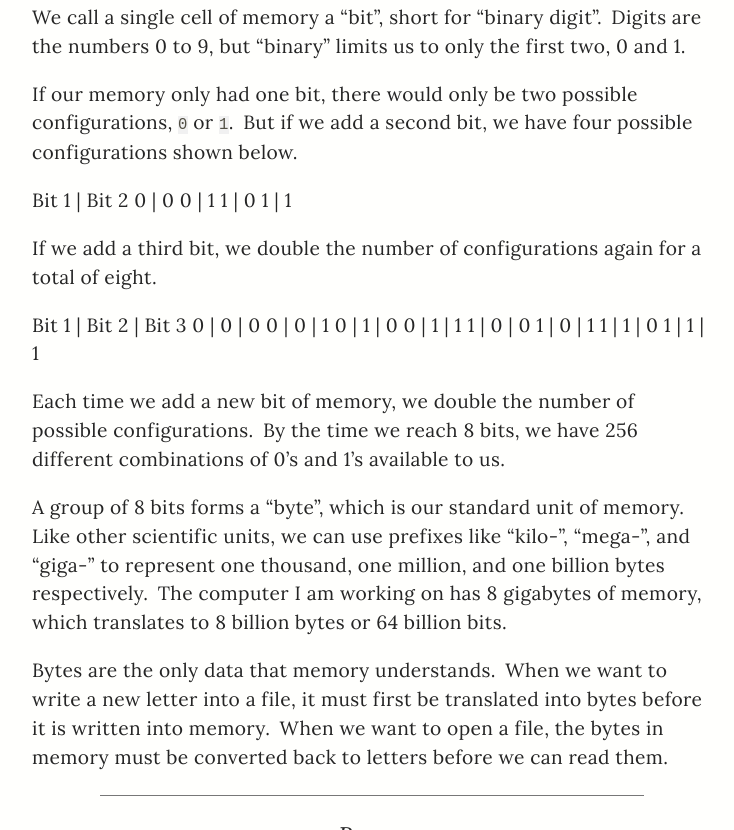
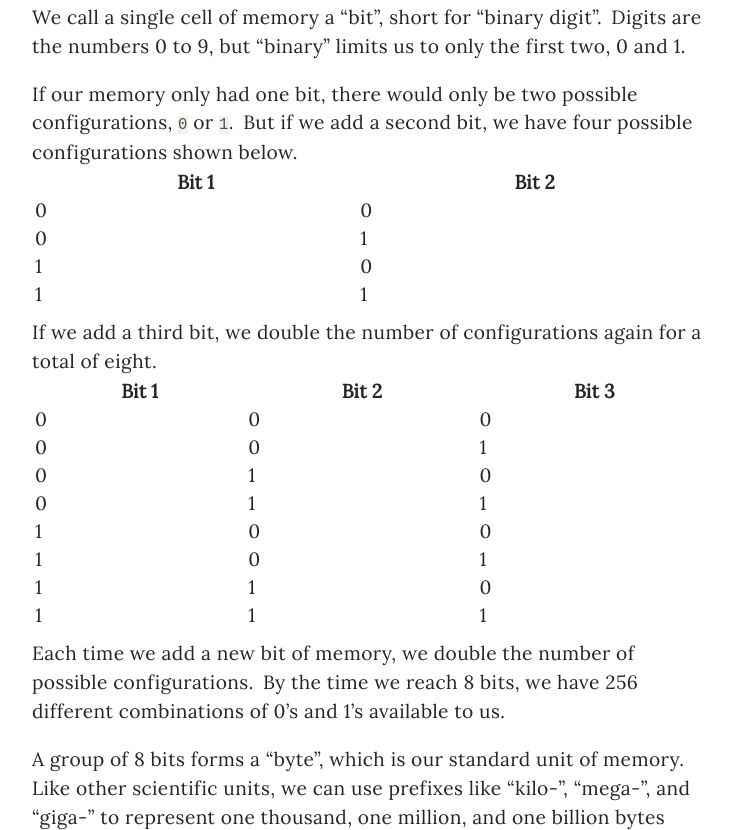
Before and after one commit to patrickdoc/port67, a plain HTML site: page docs/posts/ch1/binary.html in a window 1280 px wide. Shown: the part 682-1512 px from the top of the page, without its empty margins (268-1002 px from the left). Drawn offline with nearby package versions, Linux system fonts and the light colour scheme.

Commit message:
Publishing posts

```diff
--- a/docs/posts/ch1/binary.html
+++ b/docs/posts/ch1/binary.html
@@ -34,9 +34,84 @@
 <p><span class="sentence">You can think of the cell like a light switch, either in the “on” or “off” position.</span> <span class="sentence">When writing, we can flip the switch, and when reading, we can check if the switch is currently on or off.</span> <span class="sentence">Instead of “off” and “on” though, we typically use <code>0</code> to represent the discharged state and <code>1</code> to represent the charged state.</span></p>
 <p><span class="sentence">We call a single cell of memory a “bit”, short for “binary digit”.</span> <span class="sentence">Digits are the numbers 0 to 9, but “binary” limits us to only the first two, 0 and 1.</span></p>
 <p><span class="sentence">If our memory only had one bit, there would only be two possible configurations, <code>0</code> or <code>1</code>.</span> <span class="sentence">But if we add a second bit, we have four possible configurations shown below.</span></p>
-<p><span class="sentence">Bit 1 | Bit 2 0 | 0 0 | 1 1 | 0 1 | 1</span></p>
+<table>
+<thead>
+<tr class="header">
+<th>Bit 1</th>
+<th>Bit 2</th>
+</tr>
+</thead>
+<tbody>
+<tr class="odd">
+<td>0</td>
+<td>0</td>
+</tr>
+<tr class="even">
+<td>0</td>
+<td>1</td>
+</tr>
+<tr class="odd">
+<td>1</td>
+<td>0</td>
+</tr>
+<tr class="even">
+<td>1</td>
+<td>1</td>
+</tr>
+</tbody>
+</table>
 <p><span class="sentence">If we add a third bit, we double the number of configurations again for a total of eight.</span></p>
-<p><span class="sentence">Bit 1 | Bit 2 | Bit 3 0 | 0 | 0 0 | 0 | 1 0 | 1 | 0 0 | 1 | 1 1 | 0 | 0 1 | 0 | 1 1 | 1 | 0 1 | 1 | 1</span></p>
+<table>
+<thead>
+<tr class="header">
+<th>Bit 1</th>
+<th>Bit 2</th>
+<th>Bit 3</th>
+</tr>
+</thead>
+<tbody>
+<tr class="odd">
+<td>0</td>
+<td>0</td>
+<td>0</td>
+</tr>
+<tr class="even">
+<td>0</td>
+<td>0</td>
+<td>1</td>
+</tr>
+<tr class="odd">
+<td>0</td>
+<td>1</td>
+<td>0</td>
+</tr>
+<tr class="even">
+<td>0</td>
+<td>1</td>
+<td>1</td>
+</tr>
+<tr class="odd">
+<td>1</td>
+<td>0</td>
+<td>0</td>
+</tr>
+<tr class="even">
+<td>1</td>
+<td>0</td>
+<td>1</td>
+</tr>
+<tr class="odd">
+<td>1</td>
+<td>1</td>
+<td>0</td>
+</tr>
+<tr class="even">
+<td>1</td>
+<td>1</td>
+<td>1</td>
+</tr>
+</tbody>
+</table>
 <p><span class="sentence">Each time we add a new bit of memory, we double the number of possible configurations.</span> <span class="sentence">By the time we reach 8 bits, we have 256 different combinations of 0’s and 1’s available to us.</span></p>
 <p><span class="sentence">A group of 8 bits forms a “byte”, which is our standard unit of memory.</span> <span class="sentence">Like other scientific units, we can use prefixes like “kilo-”, “mega-”, and “giga-” to represent one thousand, one million, and one billion bytes respectively.</span> <span class="sentence">The computer I am working on has 8 gigabytes of memory, which translates to 8 billion bytes or 64 billion bits.</span></p>
 <p><span class="sentence">Bytes are the only data that memory understands.</span> <span class="sentence">When we want to write a new letter into a file, it must first be translated into bytes before it is written into memory.</span> <span class="sentence">When we want to open a file, the bytes in memory must be converted back to letters before we can read them.</span></p>
```
Also changed, not shown: 1 other file.
